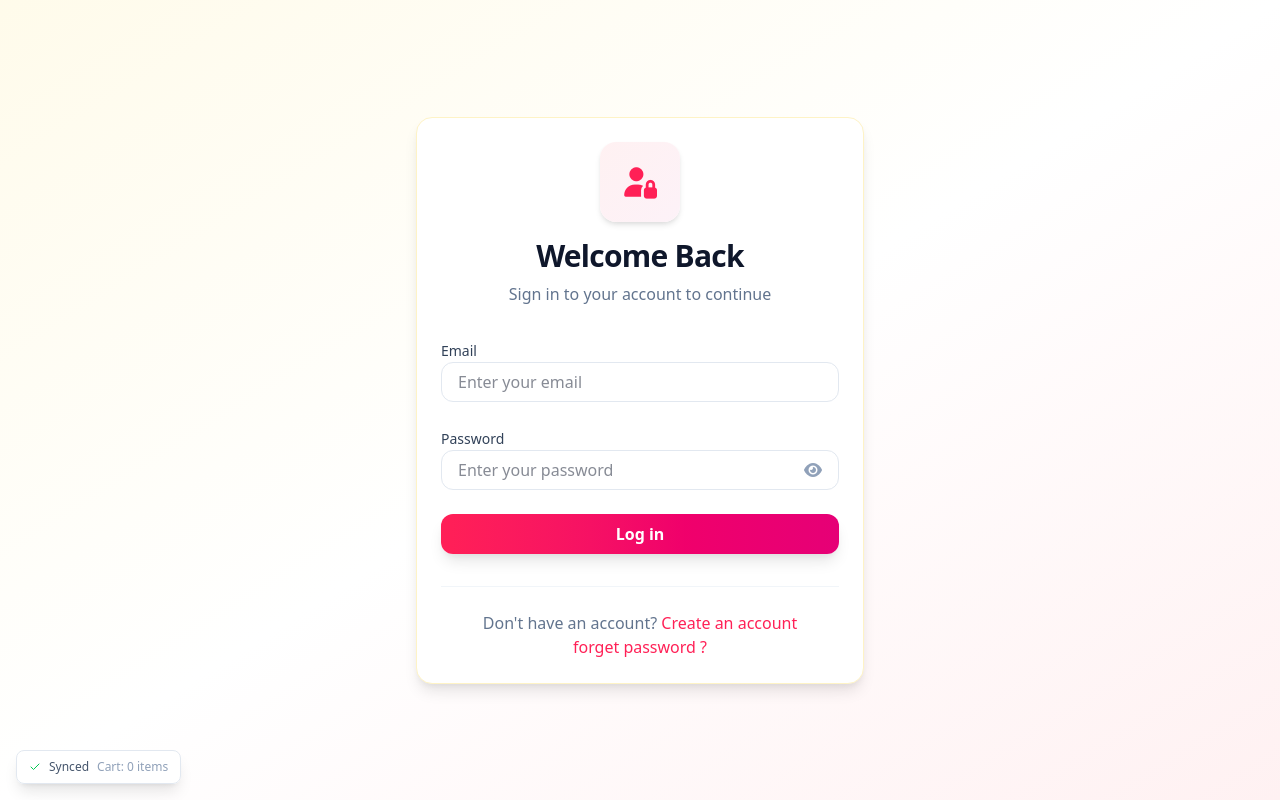
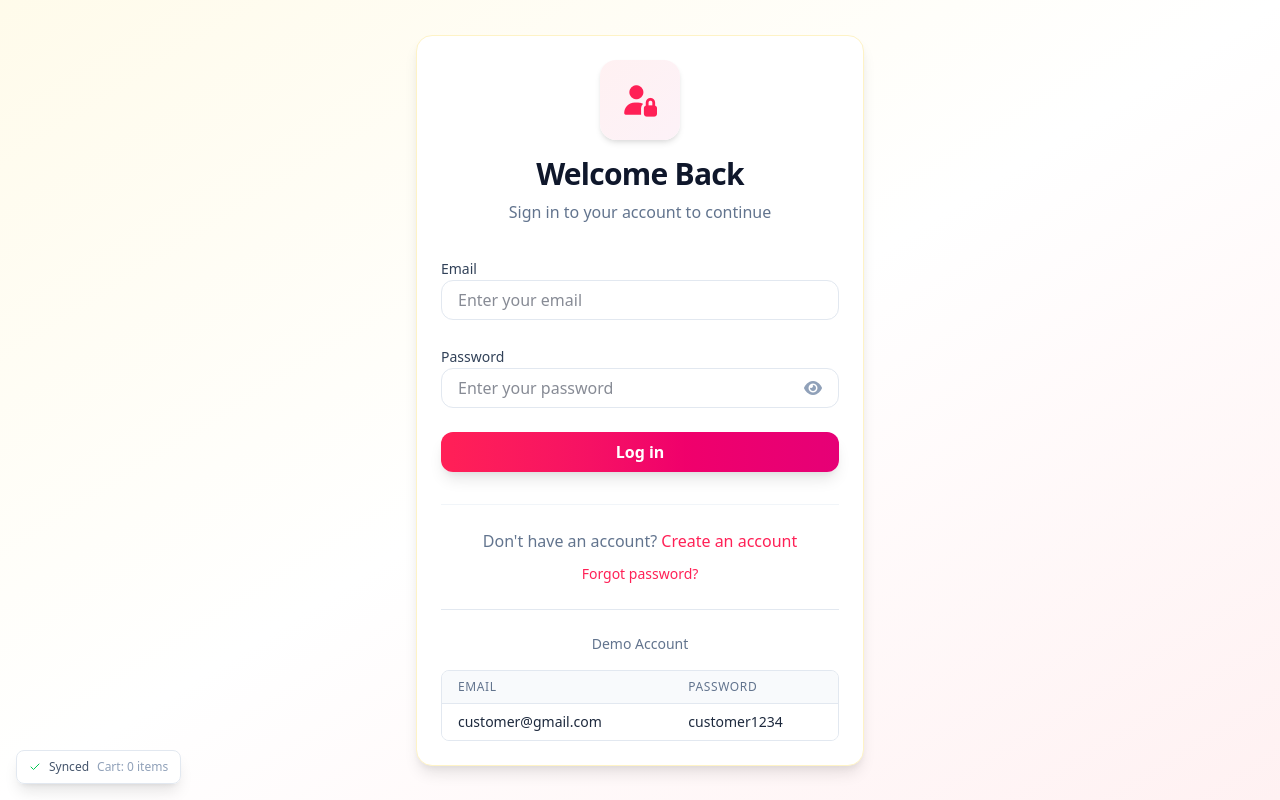
Before and after one commit to Moaaz-i/Needful, a Next.js app: page /auth/login in a window 1280 px wide. Built offline with nearby package versions, Linux system fonts and the light colour scheme; no server answers.

Commit message:
style: refactor login page code formatting and add demo account credentials section

```diff
--- a/app/(user)/auth/login/page.tsx
+++ b/app/(user)/auth/login/page.tsx
@@ -105,7 +105,7 @@ export default function Login() {
             <FormField
               control={form.control}
               name="email"
-              render={({field}) => (
+              render={({ field }) => (
                 <FormItem>
                   <FormLabel className="text-slate-700 font-medium">
                     Email
@@ -126,7 +126,7 @@ export default function Login() {
             <FormField
               control={form.control}
               name="password"
-              render={({field}) => (
+              render={({ field }) => (
                 <FormItem>
                   <FormLabel className="text-slate-700 font-medium">
                     Password
@@ -135,7 +135,7 @@ export default function Login() {
                     <div className="relative">
                       <Input
                         placeholder="Enter your password"
-                        type={showPassword ? 'text' : 'password'}
+                        type={showPassword ? "text" : "password"}
                         {...field}
                         className="rounded-xl bg-white border border-slate-200 px-4 py-3 text-sm md:text-base outline-none transition-all duration-200 focus:border-rose-400 focus:ring-2 focus:ring-rose-100 pr-12 mobile-transition"
                       />
@@ -146,7 +146,7 @@ export default function Login() {
                       >
                         <i
                           className={`fa-solid ${
-                            showPassword ? 'fa-eye-slash' : 'fa-eye'
+                            showPassword ? "fa-eye-slash" : "fa-eye"
                           } text-sm md:text-base`}
                         ></i>
                       </button>
@@ -168,7 +168,7 @@ export default function Login() {
                   <span>Signing in...</span>
                 </span>
               ) : (
-                'Log in'
+                "Log in"
               )}
             </Button>
           </form>
@@ -176,7 +176,7 @@ export default function Login() {
 
         <div className="mt-8 pt-6 border-t border-slate-100 text-center mobile-text">
           <p className="text-sm md:text-base text-slate-500">
-            Don&apos;t have an account?{' '}
+            Don&apos;t have an account?{" "}
             <Link
               href="/auth/signup"
               className="font-medium text-rose-500 hover:text-rose-600 transition-colors mobile-transition"
@@ -184,14 +184,52 @@ export default function Login() {
               Create an account
             </Link>
           </p>
-          <Link
-            href="/auth/forgetPassword"
-            className="font-medium text-center text-rose-500 hover:text-rose-600 transition-colors mobile-transition"
-          >
-            forget password ?
-          </Link>
+          <div className="mt-2">
+            <Link
+              href="/auth/forgetPassword"
+              className="text-sm font-medium text-rose-500 hover:text-rose-600 transition-colors mobile-transition"
+            >
+              Forgot password?
+            </Link>
+          </div>
+        </div>
+
+        <div className="mt-6 pt-6 border-t border-slate-200">
+          <h3 className="text-center text-sm font-medium text-slate-500 mb-4">
+            Demo Account
+          </h3>
+          <div className="overflow-hidden rounded-lg border border-slate-200">
+            <table className="min-w-full divide-y divide-slate-200">
+              <thead className="bg-slate-50">
+                <tr>
+                  <th
+                    scope="col"
+                    className="px-4 py-2 text-left text-xs font-medium text-slate-500 uppercase tracking-wider"
+                  >
+                    Email
+                  </th>
+                  <th
+                    scope="col"
+                    className="px-4 py-2 text-left text-xs font-medium text-slate-500 uppercase tracking-wider"
+                  >
+                    Password
+                  </th>
+                </tr>
+              </thead>
+              <tbody className="bg-white divide-y divide-slate-200">
+                <tr>
+                  <td className="px-4 py-2 whitespace-nowrap text-sm text-slate-800">
+                    customer@gmail.com
+                  </td>
+                  <td className="px-4 py-2 whitespace-nowrap text-sm text-slate-800">
+                    customer1234
+                  </td>
+                </tr>
+              </tbody>
+            </table>
+          </div>
         </div>
       </div>
     </main>
-  )
+  );
 }
```
